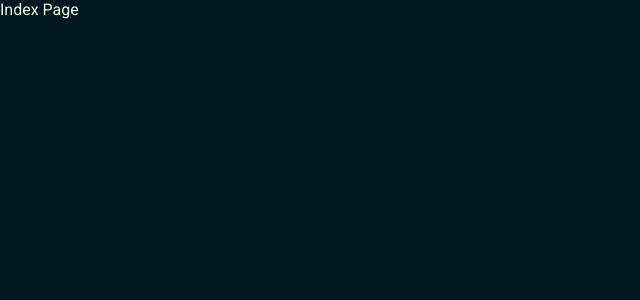
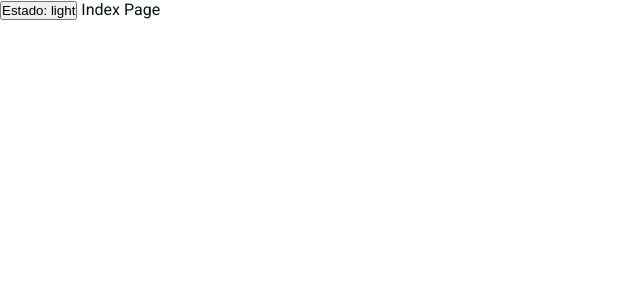
Before and after one commit to angelchavez19/nuxt-auth-template, a Nuxt app: page / in a window 1280 px wide. Shown: the top 300 px of the page, without its empty margins (0-640 px from the left). Built offline with nearby package versions, Linux system fonts and the light colour scheme.

Commit message:
feat(theme): toogle theme

```diff
--- a/assets/sass/globals.sass
+++ b/assets/sass/globals.sass
@@ -10,5 +10,5 @@ html
 
   body
     @include style.font-primary()
-    color: style.$primary-text
-    background-color: style.$primary-background
+    color: var(--primary-text)
+    background-color: var(--primary-background)
--- a/assets/sass/style.sass
+++ b/assets/sass/style.sass
@@ -1,8 +1,16 @@
-$primary-background: #00171fff
-$secondary-background: #16272c
-$primary: #4FB286
-$primary-dark: #4f9279
-$primary-text: #F3F9E3
+:root
+  --primary-background: #ffffff
+  --secondary-background: #c9c9c9
+  --primary: #408264
+  --primary-hover: #377a5c
+  --primary-text: #011219
+
+[data-theme="dark"]
+  --primary-background: #00171f
+  --secondary-background: #16272c
+  --primary: #408264
+  --primary-hover: #559a7a
+  --primary-text: #f3f9e3
 
 // ------- FLEX
 
--- /dev/null
+++ b/components/toogle-theme.vue
@@ -0,0 +1,15 @@
+<script setup lang="ts">
+const theme = ref<"light" | "dark">("light");
+
+const handleToogle = () => {
+  theme.value = theme.value === "light" ? "dark" : "light";
+
+  document.body.setAttribute("data-theme", theme.value);
+};
+</script>
+
+<template>
+  <button @click="handleToogle">Estado: {{ theme }}</button>
+</template>
+
+<style scoped lang="sass"></style>
--- a/nuxt.config.ts
+++ b/nuxt.config.ts
@@ -1,5 +1,6 @@
 // https://nuxt.com/docs/api/configuration/nuxt-config
 export default defineNuxtConfig({
   compatibilityDate: '2024-11-01',
-  devtools: { enabled: true }
+  devtools: { enabled: true },
+  modules: ['@pinia/nuxt']
 })
--- a/package.json
+++ b/package.json
@@ -10,7 +10,9 @@
     "postinstall": "nuxt prepare"
   },
   "dependencies": {
+    "@pinia/nuxt": "^0.9.0",
     "nuxt": "^3.15.1",
+    "pinia": "^2.3.0",
     "sass": "^1.83.1",
     "vue": "latest",
     "vue-router": "latest"
--- a/pages/index.vue
+++ b/pages/index.vue
@@ -2,6 +2,9 @@
 useHead({ title: "Nuxt Auth Template" });
 </script>
 
-<template>Index Page</template>
+<template>
+  <ToogleTheme />
+  Index Page
+</template>
 
 <style scoped lang="sass"></style>
```
Also changed, not shown: 1 other file (tests, documents, lock files or other folders).
